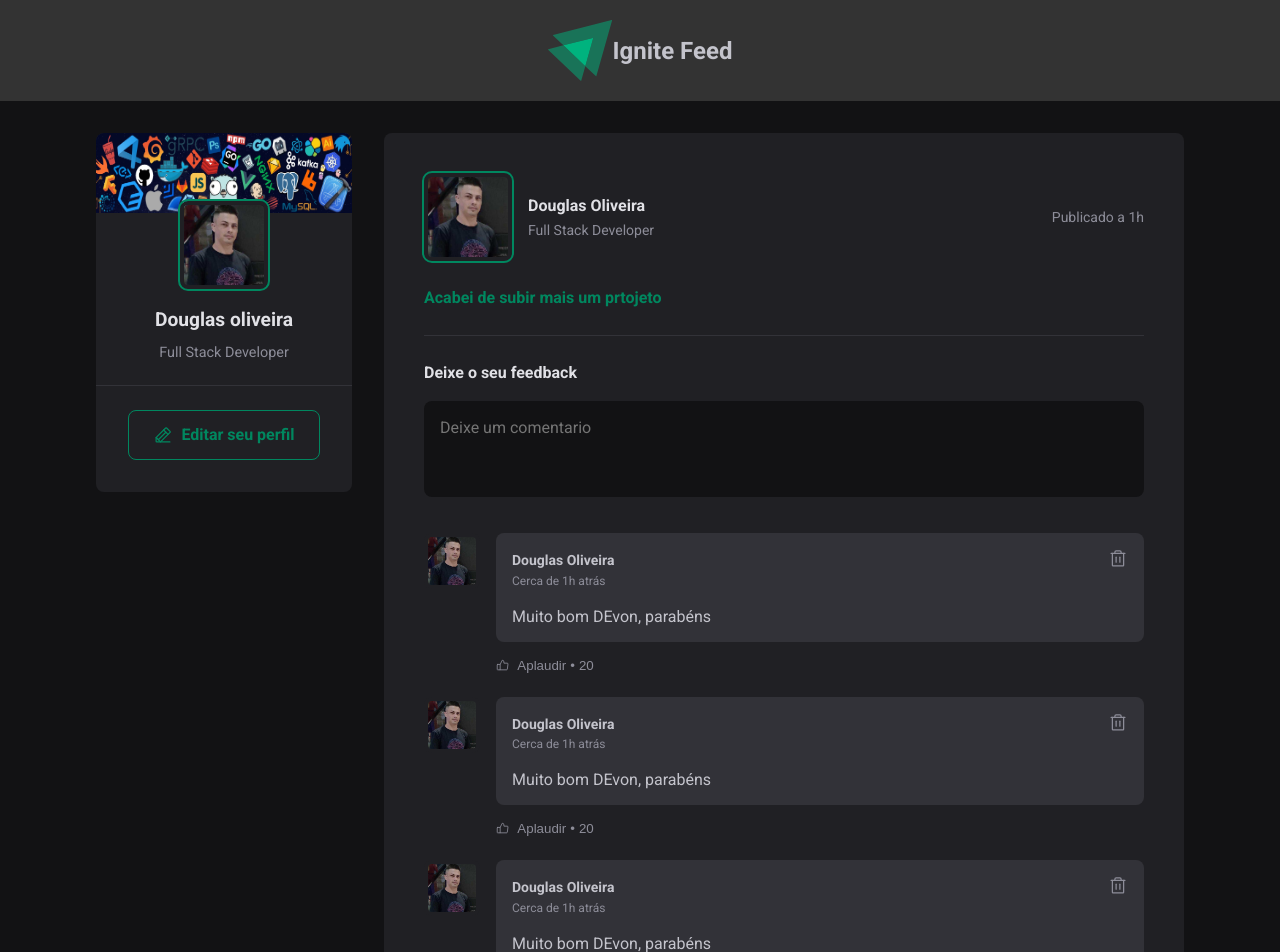
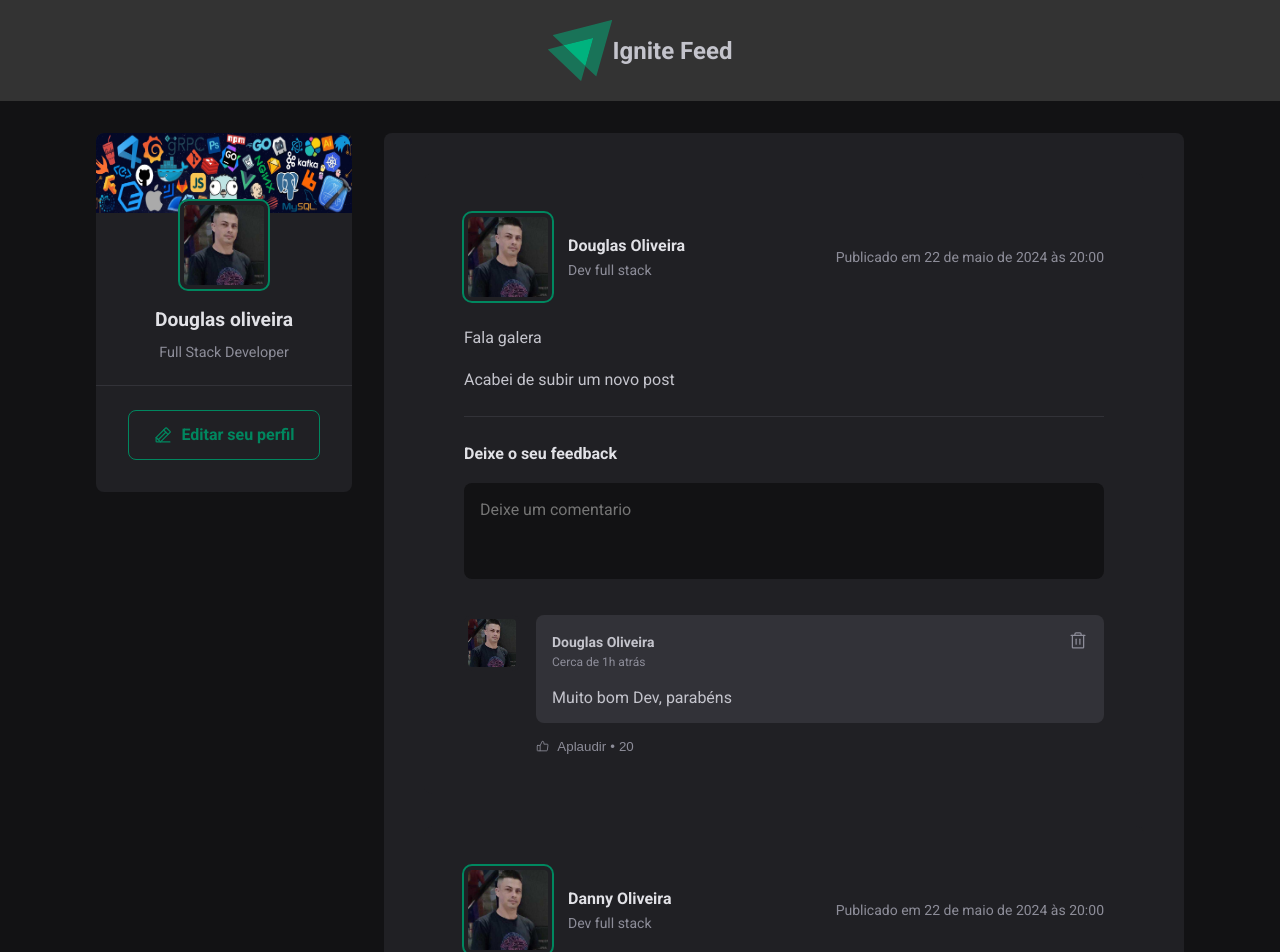
Before and after one commit to Douglasoliveirab/ingnite-react, a React (Vite) app in the folder frontend/: page / in a window 1280 px wide. Shown: the top 952 px of the page. Built offline with nearby package versions, Linux system fonts and the light colour scheme.

Commit message:
feat: deixando component dinamico

```diff
--- a/frontend/src/components/Post.jsx
+++ b/frontend/src/components/Post.jsx
@@ -1,28 +1,69 @@
 import stylePost from './Post.module.css';
-import imgProfile from '../assets/profile.jpeg'
+import imgProfile from '../assets/profile.jpeg';
 import { Comment } from './comment/Comment';
 import { Avatar } from './avatar/Avatar';
 
+const posts = [
+    {
+        id: 1,
+        author: {
+            AvatarUrl: imgProfile,
+            name: 'Douglas Oliveira',
+            role: 'Dev full stack'
+        },
+        content: [
+            { type: 'paragraph', content: 'Fala galera' },
+            { type: 'paragraph', content: 'Acabei de subir um novo post' },
+        ],
+        publishedAt: new Date('2024-05-22 20:00:00'),
+    },
+    {
+        id: 2,
+        author: {
+            AvatarUrl: imgProfile,
+            name: 'Danny Oliveira',
+            role: 'Dev full stack'
+        },
+        content: [
+            { type: 'paragraph', content: 'Fala galera' },
+            { type: 'paragraph', content: 'Acabei de subir um novo post' },
+        ],
+        publishedAt: new Date('2024-05-22 20:00:00'),
+    }
+];
+
 export function Post() {
     return (
-        <article className={stylePost.post}>
+        <div className={stylePost.post}>
+            {posts.map(post => (
+                <article key={post.id} className={stylePost.post}>
                     <header className={stylePost.author}>
                         <div className={stylePost.authorInfo}>
-                    <Avatar hasBorder={false} src={imgProfile}/>
+                            <Avatar hasBorder={false} src={post.author.AvatarUrl} />
                             <div>
-                        <strong>Douglas Oliveira</strong>
-                        <span>Full Stack Developer</span>
+                                <strong>{post.author.name}</strong>
+                                <span>{post.author.role}</span>
                             </div>
                         </div>
-
-                <time title='15 de Maio ás 08:30' dateTime='2024-05-15'> Publicado a 1h</time>
+                        <time title={post.publishedAt.toDateString()} dateTime={post.publishedAt.toISOString()}>
+                            {`Publicado em ${post.publishedAt.toLocaleString('pt-BR', {
+                                day: '2-digit',
+                                month: 'long',
+                                year: 'numeric',
+                                hour: '2-digit',
+                                minute: '2-digit'
+                            })}`}
+                        </time>
                     </header>
                     <div className={stylePost.content}>
-                <p>
-                    <a href="#">Acabei de subir mais um prtojeto </a>
+
+                        {post.content.map((content, index) => (
+                            <p key={index}>
+                                {content.content}
                             </p>
+                        ))}
+
                     </div>
-
                     <form className={stylePost.comentForm}>
                         <strong>Deixe o seu feedback</strong>
                         <textarea
@@ -34,9 +75,9 @@ export function Post() {
                     </form>
                     <div className={stylePost.commentList}>
                         <Comment />
-                <Comment />
-                <Comment />
                     </div>
                 </article>
-    )
+            ))}
+        </div>
+    );
 }
--- a/frontend/src/components/comment/Comment.jsx
+++ b/frontend/src/components/comment/Comment.jsx
@@ -20,7 +20,7 @@ export function Comment() {
                         </button>
                     </header>
 
-                    <p>Muito bom DEvon, parabéns</p>
+                    <p>Muito bom Dev, parabéns</p>
                 </div>
 
                 <footer>
```
Also changed, not shown: frontend/src/assets/download.png (added). Lines whose indentation alone changed are shown as unchanged.
